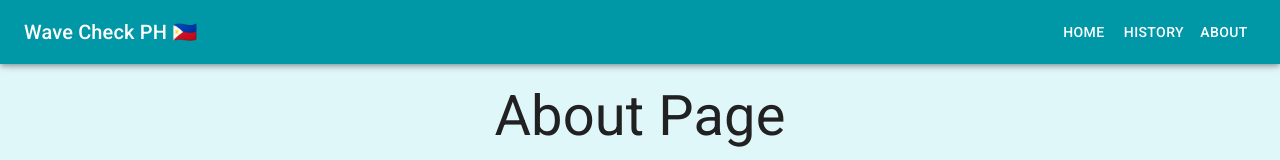
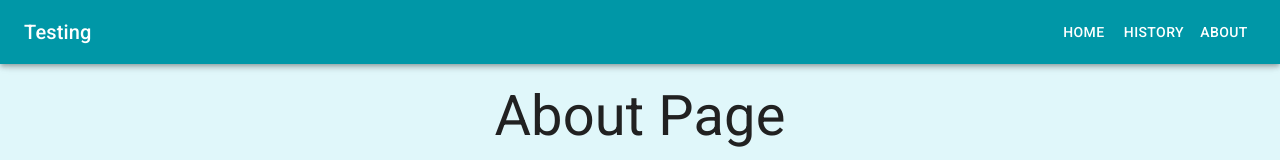
Before and after one commit to Wave-Check-PH/frontend, a React (Create React App) app: page /about in a window 1280 px wide. Shown: the top 160 px of the page. Built offline with nearby package versions, Linux system fonts and the light colour scheme.

Commit message:
Fixing spacing bug on deploy

```diff
--- a/src/components/NavbarMain.tsx
+++ b/src/components/NavbarMain.tsx
@@ -85,7 +85,7 @@ export default function DrawerAppBar(props: Props) {
                         component="div"
                         sx={{ flexGrow: 1, display: { xs: 'none', sm: 'block' } }}
                     >
-                        <span>Wave Check PH 🇵🇭</span>
+                        <span>Testing</span>
                     </Typography>
                     <Box sx={{ display: { xs: 'none', sm: 'block' } }}>
                         {navItems.map((item) => (
```
